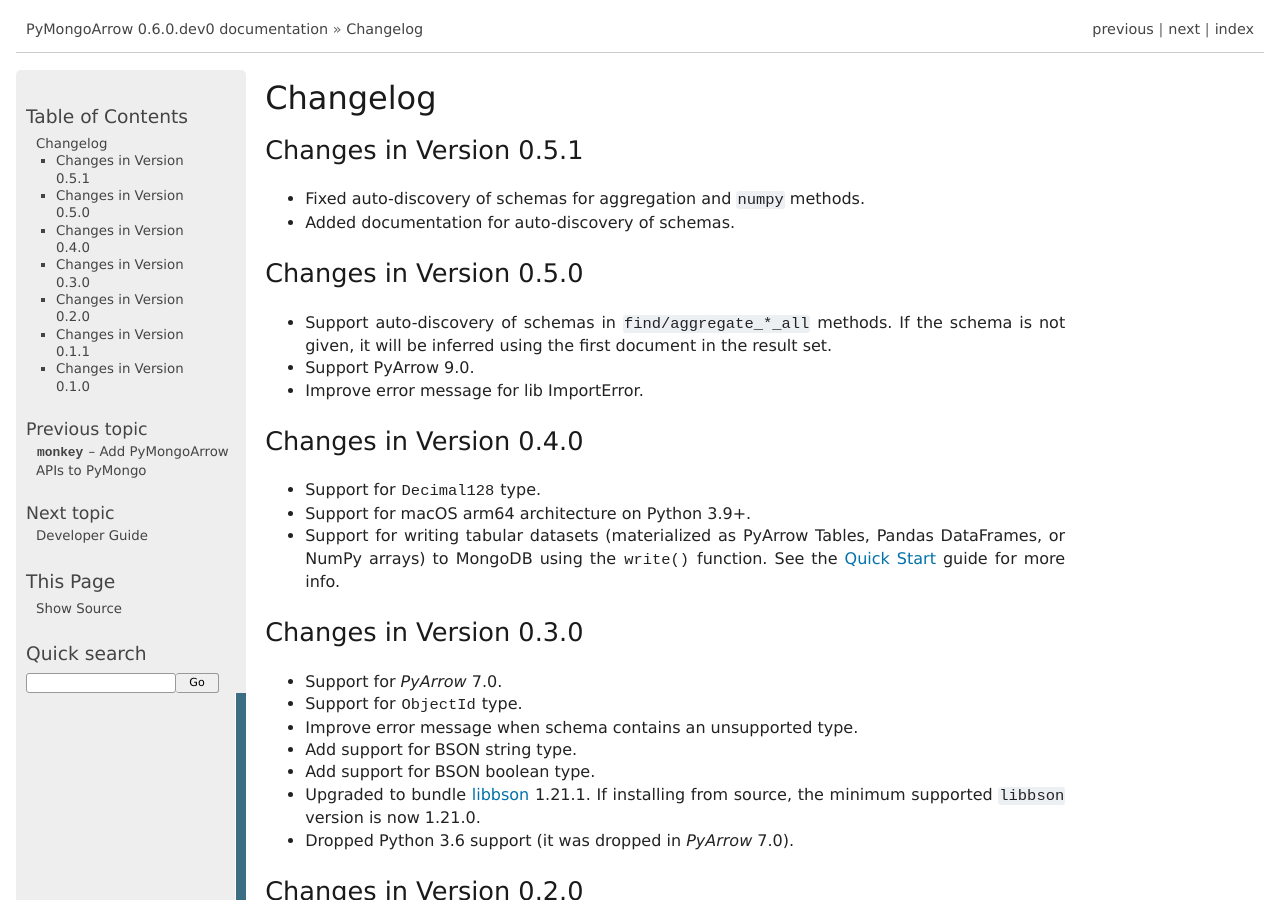
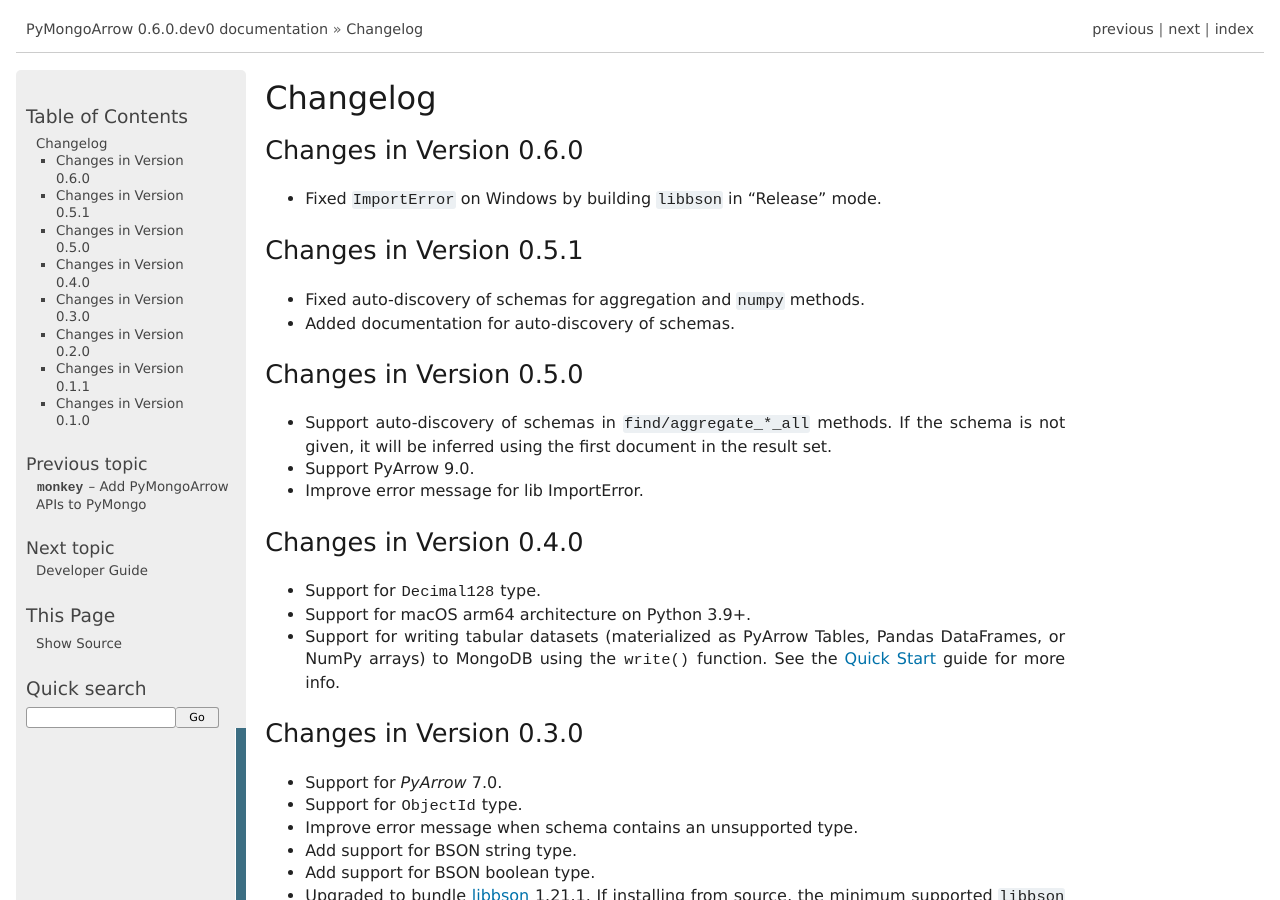
Before and after one commit to mongodb-labs/mongo-arrow, a Sphinx documentation site: the page built from bindings/python/docs/source/changelog.rst, in a window 1280 px wide and 900 px high. Built offline with Sphinx 7.4.7, drawn with Linux system fonts in a browser that asks for light colours.

Commit message:
ARROW-121 Ensure libbson is built in Release Mode (#97)
* ARROW-121 Ensure libbson is built in Release Mode

* address review

* add changelog

```diff
--- a/bindings/python/docs/source/changelog.rst
+++ b/bindings/python/docs/source/changelog.rst
@@ -1,5 +1,9 @@
 Changelog
 =========
+
+Changes in Version 0.6.0
+------------------------
+- Fixed ``ImportError`` on Windows by building ``libbson`` in "Release" mode.
 
 Changes in Version 0.5.1
 ------------------------
```
Also changed, not shown: 3 other files.
